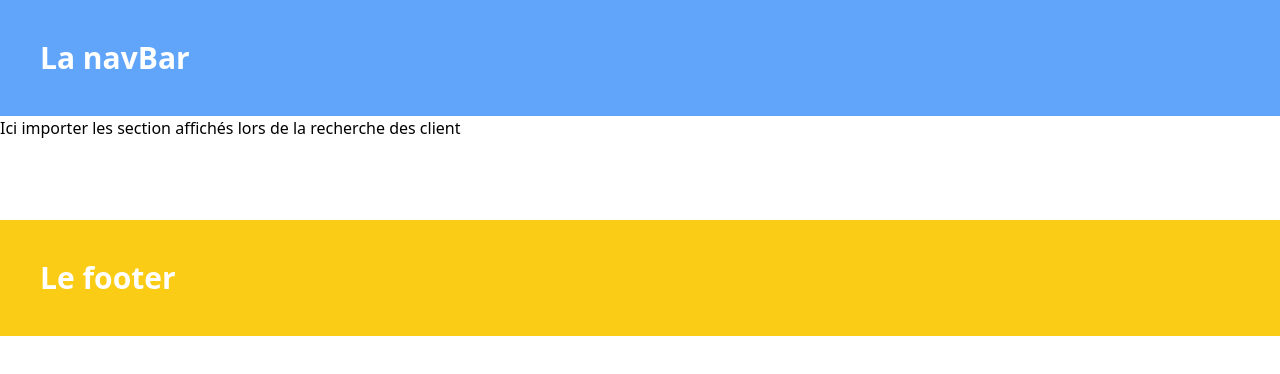
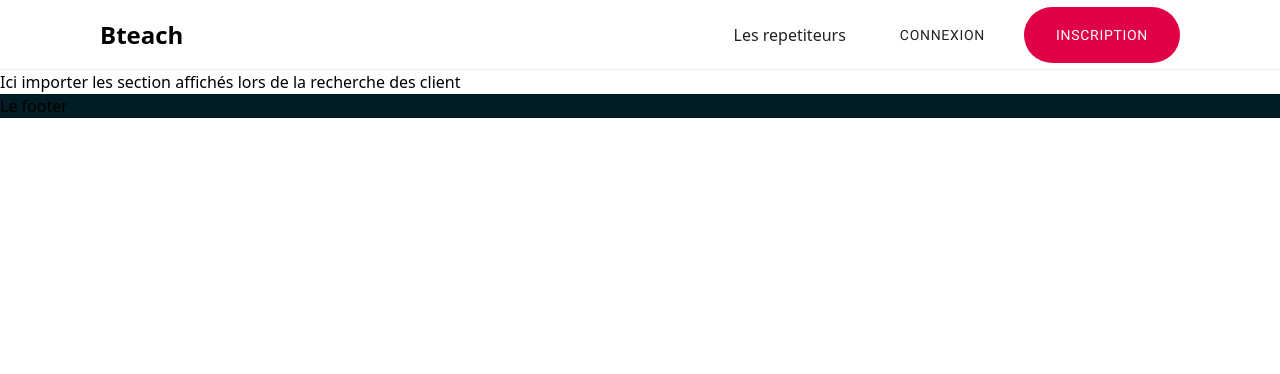
Before and after one commit to ngimdock/bteach, a React (Create React App) app: page /search/clients in a window 1280 px wide. Shown: the top 374 px of the page. Built offline with nearby package versions, Linux system fonts and the light colour scheme; a web font is replaced by a local one.

Commit message:
starting building the base structure of the project

```diff
--- a/src/components/elements/buttons/Button.jsx
+++ b/src/components/elements/buttons/Button.jsx
@@ -34,7 +34,7 @@ const Button = (props) => {
  	else if(theme === "red"){
  		background = "bg-secondary hover:bg-secondary-hover"
  	}
- 	else{
+ 	else {
  		background = "bg-primary hover:bg-primary-hover"
  	}
 
--- a/src/components/marketing/footer/Footer.jsx
+++ b/src/components/marketing/footer/Footer.jsx
@@ -1,9 +1,10 @@
 import React from "react"
+import style from '../../../css/base.module.css'
 
 const Footer = () => {
 
 	return(
-		<footer className="mt-20 bg-yellow-400 p-10 text-white font-bold text-3xl">
+		<footer className={style.footer}>
 			Le footer
 		</footer>
 	)
--- a/src/components/marketing/navbar/Navbar.jsx
+++ b/src/components/marketing/navbar/Navbar.jsx
@@ -1,11 +1,28 @@
 import React from "react"
+import { FaBars } from "react-icons/fa"
+import style from '../../../css/base.module.css'
+import ALink from "../../elements/a/ALink"
+import Button from "../../elements/buttons/Button"
 
 const Navbar = () => {
 
 	return(
-		<nav className="bg-blue-400 p-10 text-white font-bold text-3xl">
-			La navBar
-		</nav>
+		<header className={style.navbar}>
+			<span className={style.navbarLogo}>Bteach</span>
+
+			<div className={style.navbarNavigation}>
+				<nav className={style.navbarNav}>
+					<ALink classe={style.navbarNavLink} link="#">Les repetiteurs</ALink>
+				</nav>
+
+				<Button size="medium" classe={style.navbarBtnSignin}>CONNEXION</Button>
+				<Button size="medium" classe={style.navbarBtnSignup}>INSCRIPTION</Button>
+			</div>
+
+			<div className={style.navbarIconMenu}>
+				<FaBars />
+			</div>
+		</header>
 	)
 }
 
--- /dev/null
+++ b/src/css/base.module.css
@@ -0,0 +1,123 @@
+/* Css module for base component */
+body {
+  width: 100%;
+  height: 100vh;
+  margin: 0;
+}
+
+.navbar {
+  position: fixed;
+  top: 0;
+  left: 0;
+  width: 100%;
+  height: 70px;
+  background-color: #fff;
+  border-bottom: 1px solid #eee;
+  display: flex;
+  flex-direction: row;
+  align-items: center;
+  justify-content: space-between;
+  padding: 0 100px;
+  z-index: 20;
+}
+
+.navbarLogo {
+  font-size: 24px;
+  font-weight: bold;
+  width: 150px;
+}
+
+.navbarNavigation {
+  display: flex;
+  flex-direction: row;
+  justify-content: flex-end;
+}
+
+.navbarNav {
+  margin-right: 20px;
+  display: flex;
+  flex-direction: row;
+  align-items: center;
+}
+
+.navbarIconMenu {
+  display: none;
+  width: 50px;
+  height: 50px;
+  justify-content: center;
+  align-items: center;
+  border-radius: 100%;
+  background-color: #e00045;
+  color: #fff;
+}
+
+.navbarIconMenu {
+  cursor: pointer;
+}
+
+.navbarNavLink {
+  color: #222;
+  font-size: 16px;
+}
+
+.navbarBtnSignin,
+.navbarBtnSignup {
+  display: flex;
+  justify-content: center;
+  align-items: center;
+}
+
+.navbarBtnSignin {
+  background-color: transparent;
+  color: #222;
+  border: 2px solid transparent;
+  margin-right: 5px;
+}
+
+.navbarBtnSignin:hover {
+  background-color: transparent;
+  border: 2px solid #eee;
+}
+
+.navbarBtnSignup {
+  background-color: #e00045;
+}
+
+.navbarBtnSignup:hover {
+  background-color: #e00045;
+  opacity: .8;
+}
+
+.content {
+  position: relative;
+  width: 100%;
+  height: auto;
+  margin-top: 70px;
+}
+
+.footer {
+  position: relative;
+  width: 100%;
+  height: auto;
+  background-color: #001d25;
+}
+
+@media screen and (max-width: 800px) {
+  .navbar {
+    padding: 0 20px;
+  }
+
+  .navbarLogo {
+    width: auto;
+  }
+}
+
+@media screen and (max-width: 575px) {
+  .navbarNavigation {
+    display: none;
+  }
+
+  .navbarIconMenu {
+    display: flex;
+  }
+}
--- a/src/pages/Base.jsx
+++ b/src/pages/Base.jsx
@@ -1,15 +1,20 @@
-import React from 'react'
+import React, { Children } from 'react'
 
 import Navbar from "../components/marketing/navbar/Navbar"
 import Footer from "../components/marketing/footer/Footer"
+import style from '../css/base.module.css'
 
 const Base = ({ children }) => {
 	return(
-		<div>
+		<>
 			<Navbar />
-			{ children }
+
+			<main className={style.content}>
+				{ children }
+			</main>
+
 			<Footer />
-		</div>
+		</>
 	)
 }
 
```
Also changed, not shown: 2 other files (tests, documents, lock files or other folders).
